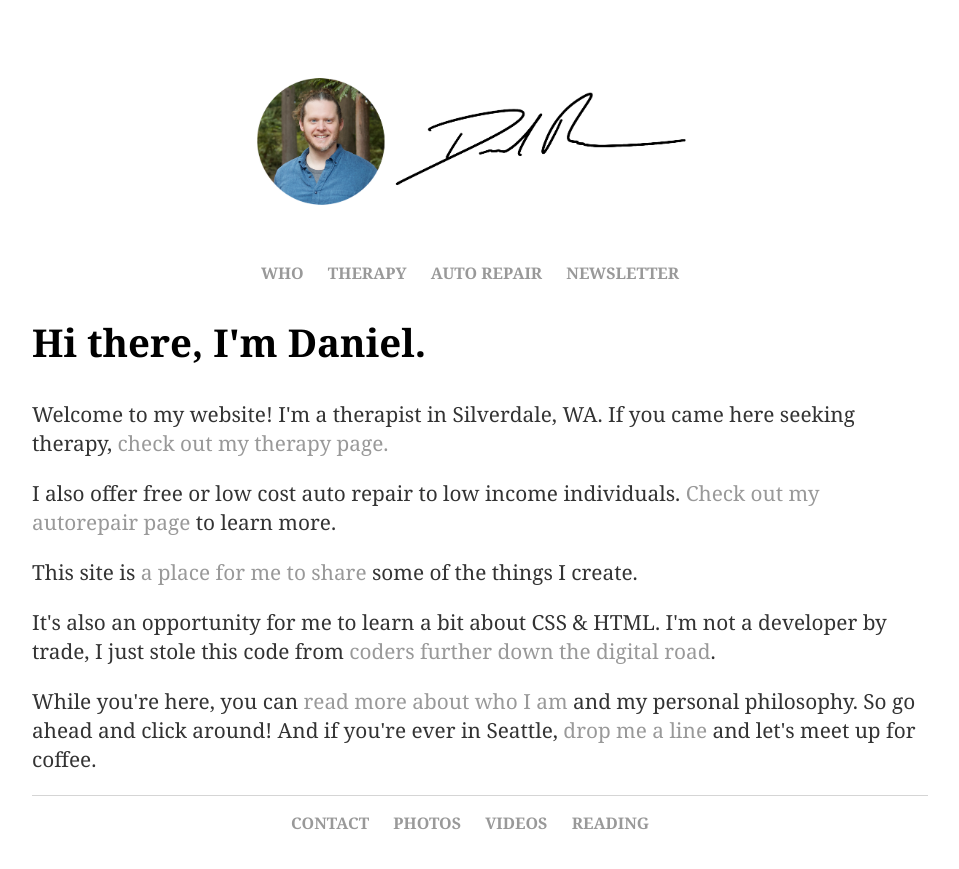
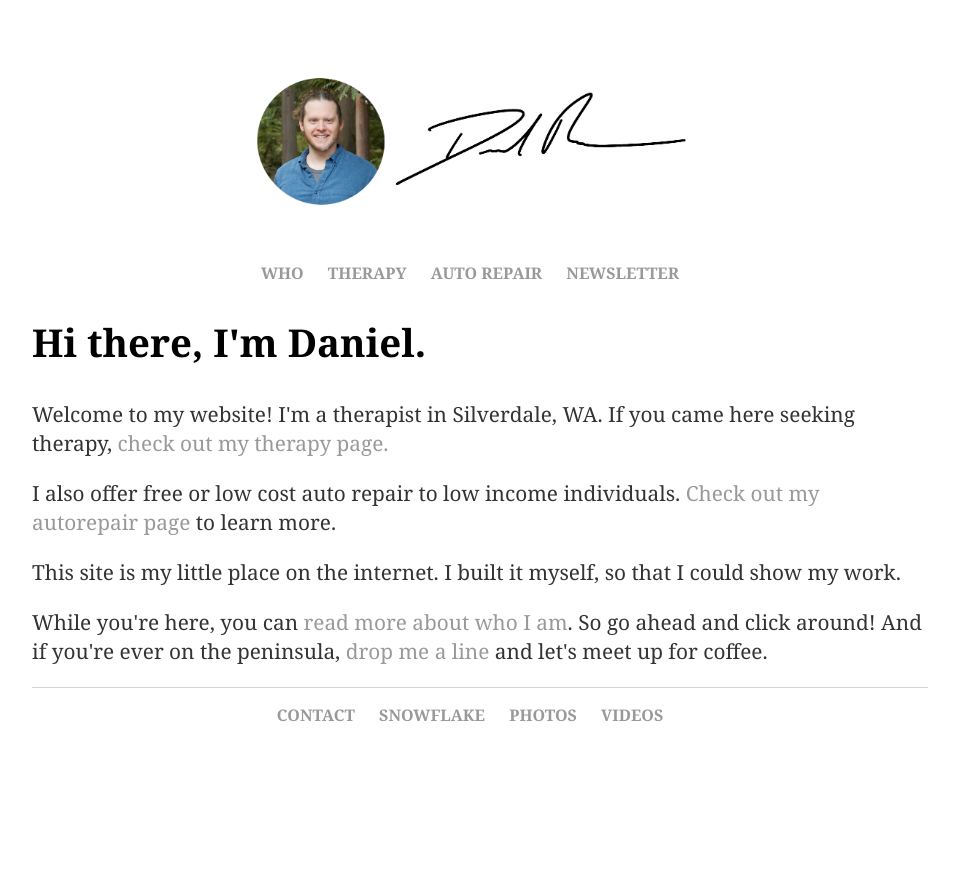
Before and after one commit to danielrusco/danielrusco.github.io, a Jekyll site: the page index.html, which Jekyll copies as it is, in a window 1280 px wide. Shown: the top 869 px of the page, without its empty margins (160-1119 px from the left). Built offline with Jekyll 4.4.1, drawn with Linux system fonts in a browser that asks for light colours.

Commit message:
Added snowflake.

```diff
--- a/index.html
+++ b/index.html
@@ -24,8 +24,8 @@
     		<center><ul>
 	        	<li><a href="/who">WHO</a></li>
         		<li><a href="/therapy">THERAPY</a></li>
-						<li><a href="/autorepair">AUTO REPAIR</a></li>
-						<li><a href="https://danielrusco.substack.com/">NEWSLETTER</a></li>
+				<li><a href="/autorepair">AUTO REPAIR</a></li>
+				<li><a href="https://danielrusco.substack.com/">NEWSLETTER</a></li>
     		</ul></center>
 		</nav>
 		<div class="container">
@@ -33,18 +33,17 @@
         		<h2>Hi there, I'm Daniel.</h2>
 				<p>Welcome to my website! I'm a therapist in Silverdale, WA. If you came here seeking therapy, <a href="/therapy">check out my therapy page.</a>
 				<p>I also offer free or low cost auto repair to low income individuals. <a href="/autorepair">Check out my autorepair page</a> to learn more.</p>
-				<p>This site is <a href="https://austinkleon.com/show-your-work/">a place for me to share</a> some of the things I create. </p>
-				<p>It's also an opportunity for me to learn a bit about CSS & HTML. I'm not a developer by trade, I just stole this code from <a href="http://jmcglone.com/guides/github-pages/">coders further down the digital road</a>. </p>
-				<p>While you're here, you can <a href="/who">read more about who I am</a> and my personal philosophy. So go ahead and click around! And if you're ever in Seattle, <a href="mailto:daniel@danielrusco.com">drop me a line</a> and let's meet up for coffee. </p>
+				<p>This site is my little place on the internet. I built it myself, so that I could <a href="https://austinkleon.com/show-your-work/"></a>show my work</a>.  </p>
+				<p>While you're here, you can <a href="/who">read more about who I am</a>. So go ahead and click around! And if you're ever on the peninsula, <a href="mailto:daniel@danielrusco.com">drop me a line</a> and let's meet up for coffee. </p>
     		</div><!-- /.blurb -->
 		</div><!-- /.container -->
 		<footer>
     		<ul>
 						<center>
-        			<li><a href="mailto:daniel@danielrusco.com">CONTACT</a></li>
+        					<li><a href="mailto:daniel@danielrusco.com">CONTACT</a></li>
+							<li><a href="/snowflake">SNOWFLAKE</a></li>
 							<li><a href="https://instagram.com/ordinarybeauty">PHOTOS</a></li>
 							<li><a href="https://www.youtube.com/danielrusco">VIDEOS</a></li>
-							<li><a href="https://goodreads.com/danielrusco">READING</a></li>
 						</center>
 			</ul>
 		</footer>
```
Also changed, not shown: snowflake/index.html (added, +23 -0 lines).
